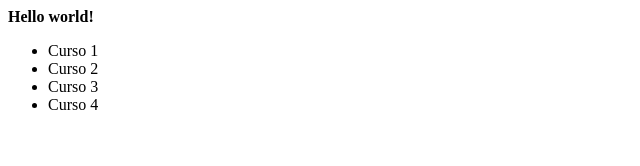
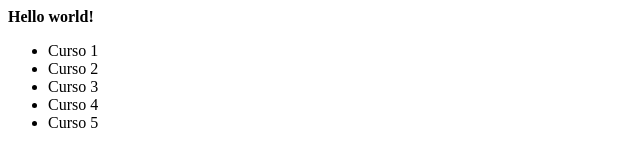
Before and after one commit to edimailzaProjects/alura-git, a plain HTML site: page index.html in a window 1280 px wide. Shown: the full height of the page, 0-640 px from the left. Drawn offline with Linux system fonts and the light colour scheme.

Commit message:
Adicionando um quinto curso

```diff
--- a/index.html
+++ b/index.html
@@ -10,6 +10,7 @@
             <li>Curso 2</li>
             <li>Curso 3</li>
             <li>Curso 4</li>
+            <li>Curso 5</li>
         </ul>
     </body>
 </head>
```
